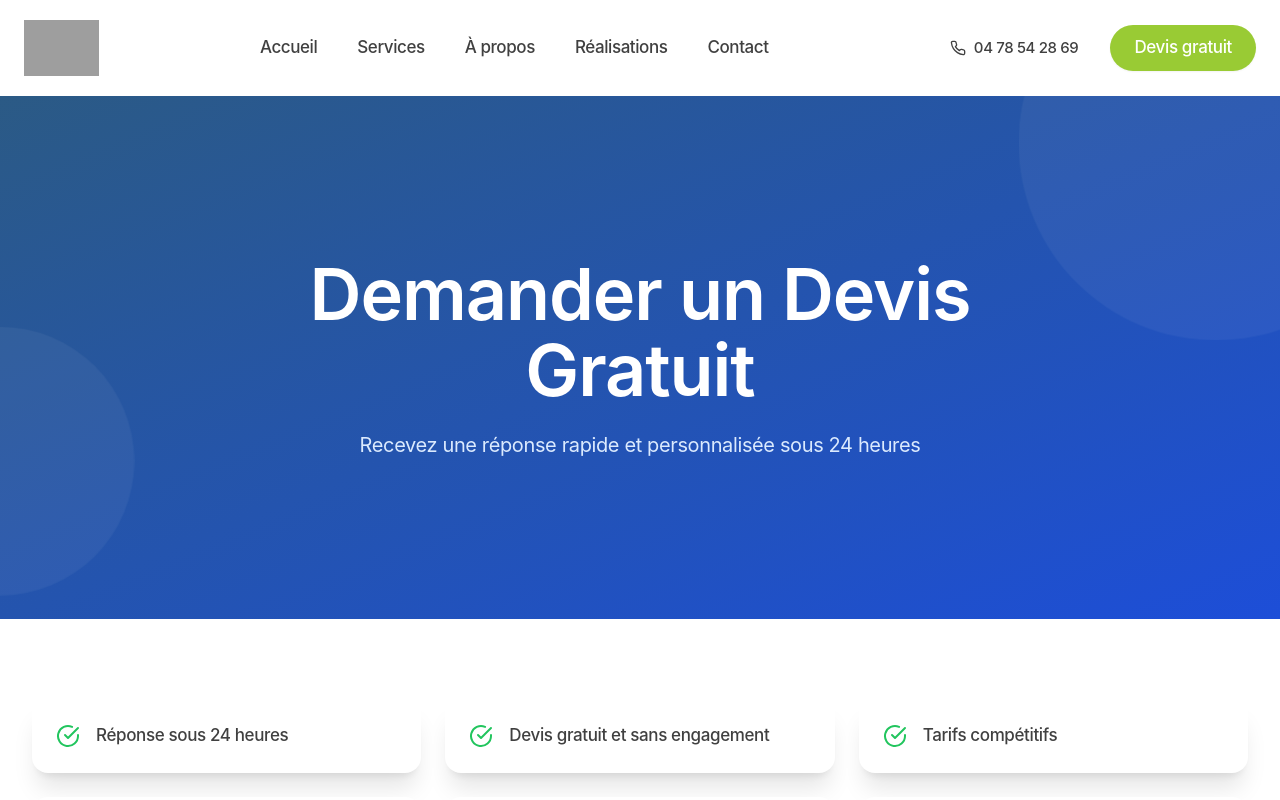
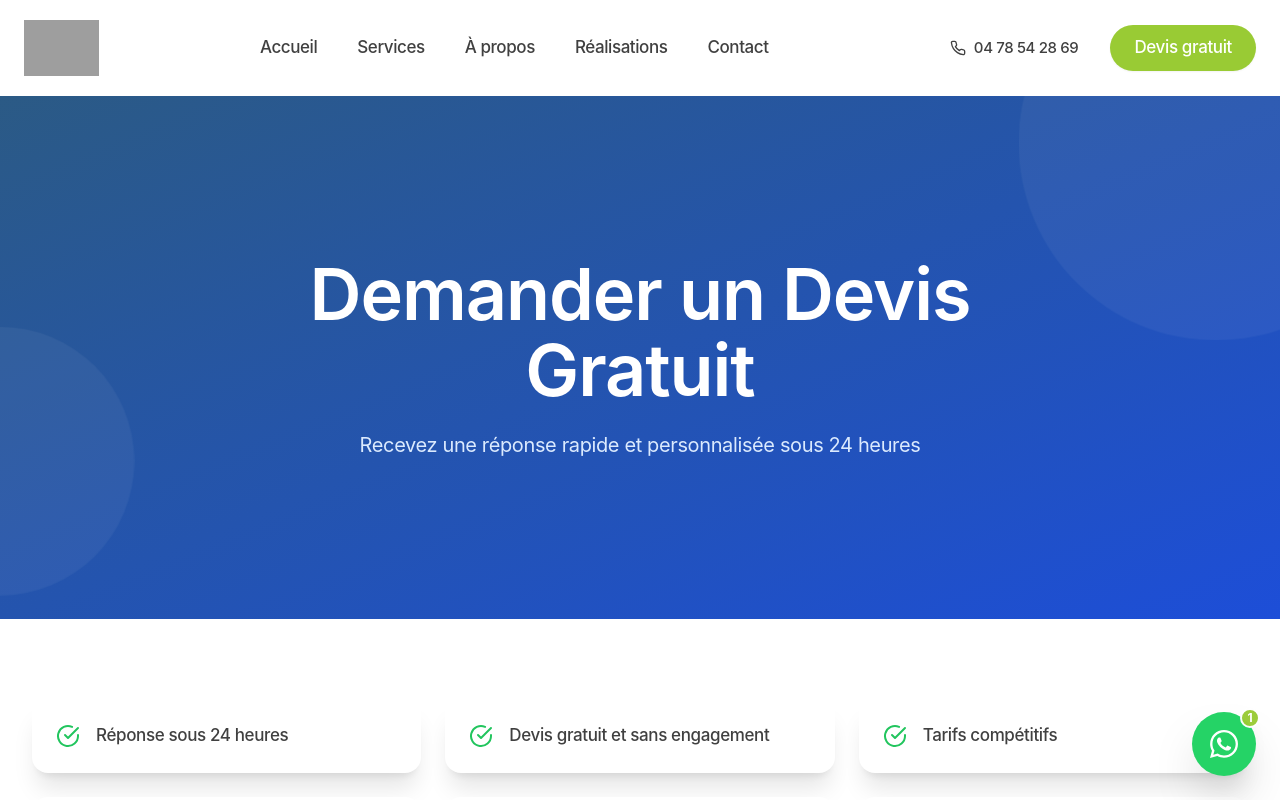
Before and after one commit to ElMehdiTaii/oxalis-proprety, a React (Vite) app in the folder frontend/: page /quote in a window 1280 px wide. Shown: the top 800 px of the page. Built offline with nearby package versions, Linux system fonts and the light colour scheme; grey boxes are pictures that could not be loaded; the HTML template or start-up script is replaced by a standard one.

Commit message:
Add WhatsApp floating button for instant contact

```diff
--- a/frontend/src/App.jsx
+++ b/frontend/src/App.jsx
@@ -2,6 +2,7 @@ import { BrowserRouter as Router, Routes, Route } from 'react-router-dom';
 import { HelmetProvider } from 'react-helmet-async';
 import Header from './components/Header';
 import FooterApple from './components/FooterApple';
+import WhatsAppButton from './components/WhatsAppButton';
 import Home from './pages/Home';
 import Services from './pages/Services';
 import About from './pages/About';
@@ -31,6 +32,7 @@ function App() {
             </Routes>
           </main>
           <FooterApple />
+          <WhatsAppButton />
         </div>
       </Router>
     </HelmetProvider>
--- /dev/null
+++ b/frontend/src/components/WhatsAppButton.jsx
@@ -0,0 +1,69 @@
+import { motion } from 'framer-motion';
+import { useState } from 'react';
+import { FaWhatsapp } from 'react-icons/fa';
+import { FiX } from 'react-icons/fi';
+
+const WhatsAppButton = () => {
+  const [isOpen, setIsOpen] = useState(false);
+
+  // Numéro WhatsApp (format international sans + ni espaces)
+  const phoneNumber = '33478542869'; // Remplacez par votre numéro WhatsApp
+
+  // Message pré-rempli
+  const defaultMessage = encodeURIComponent(
+    'Bonjour OXALIS PROPRETE, je souhaite obtenir des informations sur vos services de nettoyage.'
+  );
+
+  const whatsappUrl = `https://wa.me/${phoneNumber}?text=${defaultMessage}`;
+
+  return (
+    <>
+      {/* Bouton flottant */}
+      <motion.div
+        initial={{ scale: 0, opacity: 0 }}
+        animate={{ scale: 1, opacity: 1 }}
+        transition={{ delay: 1, duration: 0.3 }}
+        className="fixed bottom-6 right-6 z-50"
+      >
+        {!isOpen ? (
+          <motion.a
+            href={whatsappUrl}
+            target="_blank"
+            rel="noopener noreferrer"
+            whileHover={{ scale: 1.1 }}
+            whileTap={{ scale: 0.9 }}
+            className="flex items-center justify-center w-16 h-16 bg-[#25D366] text-white rounded-full shadow-2xl hover:shadow-3xl transition-all duration-300 group"
+            aria-label="Contactez-nous sur WhatsApp"
+          >
+            <FaWhatsapp className="w-8 h-8 group-hover:scale-110 transition-transform" />
+
+            {/* Badge de notification (optionnel) */}
+            <span className="absolute -top-1 -right-1 w-5 h-5 bg-accent-500 rounded-full border-2 border-white flex items-center justify-center text-xs font-bold animate-pulse">
+              1
+            </span>
+          </motion.a>
+        ) : null}
+      </motion.div>
+
+      {/* Tooltip au survol */}
+      <style jsx>{`
+        .fixed:hover::before {
+          content: 'Discutez avec nous';
+          position: absolute;
+          bottom: 100%;
+          right: 0;
+          margin-bottom: 0.5rem;
+          padding: 0.5rem 1rem;
+          background: #1f2937;
+          color: white;
+          border-radius: 0.5rem;
+          font-size: 0.875rem;
+          white-space: nowrap;
+          opacity: 0.9;
+        }
+      `}</style>
+    </>
+  );
+};
+
+export default WhatsAppButton;
```
